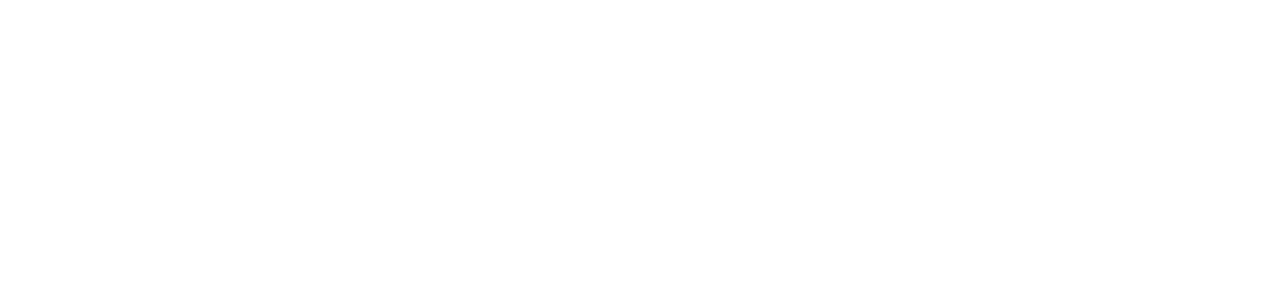
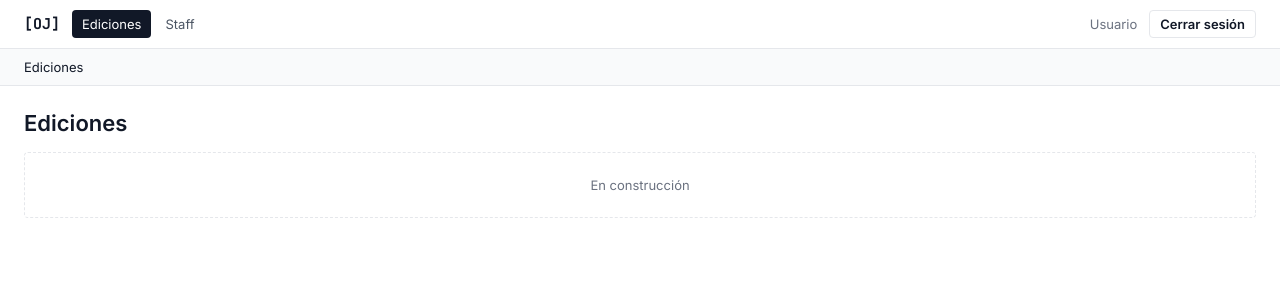
Before and after one commit to LaBoa99/juez-miau, an Angular app in the folder apps/frontend-staff/: page /ediciones in a window 1280 px wide. Before the commit this address led to /. Shown: the top 300 px of the page. Built offline with nearby package versions, Linux system fonts and the light colour scheme.

Commit message:
Shell y rutas

```diff
--- a/apps/frontend-staff/src/app/app.routes.ts
+++ b/apps/frontend-staff/src/app/app.routes.ts
@@ -1,8 +1,29 @@
 import { Routes } from '@angular/router';
 import { LoginStaff } from './login-staff/login-staff';
 import { UiShowcase } from './dev/ui-showcase/ui-showcase';
+import { Shell } from './core/layout/shell.component';
 
 export const routes: Routes = [
-  { path: '', component: LoginStaff },
+  { path: 'login', component: LoginStaff },
   { path: 'dev/ui', component: UiShowcase },
+  {
+    path: '',
+    component: Shell,
+    children: [
+      {
+        path: 'ediciones',
+        loadChildren: () => import('./features/editions/editions.routes').then((m) => m.routes),
+      },
+      {
+        path: 'staff',
+        loadChildren: () => import('./features/staff/staff.routes').then((m) => m.routes),
+      },
+      {
+        path: 'lenguajes',
+        loadChildren: () => import('./features/languages/languages.routes').then((m) => m.routes),
+      },
+      { path: '', redirectTo: 'ediciones', pathMatch: 'full' },
+    ],
+  },
+  { path: '**', redirectTo: 'ediciones' },
 ];
--- /dev/null
+++ b/apps/frontend-staff/src/app/core/layout/header.component.ts
@@ -0,0 +1,71 @@
+import { ChangeDetectionStrategy, Component, input, output } from '@angular/core';
+import { RouterLink, RouterLinkActive } from '@angular/router';
+import { ButtonDirective } from '../../shared/ui/button.directive';
+
+@Component({
+  selector: 'oj-header',
+  changeDetection: ChangeDetectionStrategy.OnPush,
+  imports: [RouterLink, RouterLinkActive, ButtonDirective],
+  template: `
+    <header>
+      <div class="oj-hd__left">
+        <span class="oj-hd__brand">[OJ]</span>
+        <nav aria-label="Principal">
+          <a class="oj-hd__link" routerLink="/ediciones" routerLinkActive="oj-hd__link--active">Ediciones</a>
+          <a class="oj-hd__link" routerLink="/staff" routerLinkActive="oj-hd__link--active">Staff</a>
+        </nav>
+      </div>
+      <div class="oj-hd__right">
+        <span class="oj-hd__user">{{ userName() }}</span>
+        <button ojButton variant="secondary" size="sm" (click)="logout.emit()">Cerrar sesión</button>
+      </div>
+    </header>
+  `,
+  styles: `
+    header {
+      display: flex;
+      flex-wrap: wrap;
+      align-items: center;
+      justify-content: space-between;
+      gap: var(--oj-space-md);
+      min-height: 48px;
+      padding: 0 24px;
+      border-bottom: 1px solid var(--oj-border);
+    }
+    .oj-hd__left,
+    .oj-hd__right {
+      display: flex;
+      align-items: center;
+      gap: var(--oj-space-md);
+    }
+    .oj-hd__brand {
+      font-family: var(--oj-font-mono);
+      font-size: 15px;
+      font-weight: 700;
+      color: var(--oj-text);
+    }
+    nav {
+      display: flex;
+      gap: var(--oj-space-xs);
+    }
+    .oj-hd__link {
+      padding: 6px 10px;
+      border-radius: var(--oj-radius);
+      font-size: 13px;
+      color: var(--oj-neutral);
+      text-decoration: none;
+    }
+    .oj-hd__link--active {
+      background: var(--oj-primary);
+      color: var(--oj-bg);
+    }
+    .oj-hd__user {
+      font-size: 13px;
+      color: var(--oj-text-muted);
+    }
+  `,
+})
+export class Header {
+  readonly userName = input('Usuario');
+  readonly logout = output<void>();
+}
--- /dev/null
+++ b/apps/frontend-staff/src/app/core/layout/shell.component.ts
@@ -0,0 +1,74 @@
+import { ChangeDetectionStrategy, Component, inject } from '@angular/core';
+import { toSignal } from '@angular/core/rxjs-interop';
+import {
+  ActivatedRoute,
+  ActivatedRouteSnapshot,
+  NavigationEnd,
+  Router,
+  RouterOutlet,
+} from '@angular/router';
+import { filter, map, startWith } from 'rxjs';
+import { Header } from './header.component';
+import { Breadcrumb } from '../../shared/ui/breadcrumb.component';
+
+@Component({
+  selector: 'oj-shell',
+  changeDetection: ChangeDetectionStrategy.OnPush,
+  imports: [RouterOutlet, Header, Breadcrumb],
+  template: `
+    <oj-header (logout)="onLogout()" />
+    <div class="oj-sh__crumbs">
+      <oj-breadcrumb [items]="crumbs()" />
+    </div>
+    <main class="oj-sh__main">
+      <router-outlet />
+    </main>
+  `,
+  styles: `
+    :host {
+      display: block;
+    }
+    .oj-sh__crumbs {
+      background: var(--oj-bg-muted);
+      border-bottom: 1px solid var(--oj-border);
+      padding: 10px 24px;
+    }
+    .oj-sh__main {
+      display: block;
+      max-width: 1280px;
+      margin: 0 auto;
+      padding: 24px;
+    }
+  `,
+})
+export class Shell {
+  private readonly router = inject(Router);
+  private readonly route = inject(ActivatedRoute);
+
+  protected readonly crumbs = toSignal(
+    this.router.events.pipe(
+      filter((e) => e instanceof NavigationEnd),
+      startWith(null),
+      map(() => this.buildCrumbs()),
+    ),
+    { initialValue: [] as { label: string; link: string }[] },
+  );
+
+  protected onLogout() {
+    this.router.navigate(['/login']);
+  }
+
+  private buildCrumbs() {
+    const crumbs: { label: string; link: string }[] = [];
+    let node: ActivatedRouteSnapshot | null = this.route.root.snapshot;
+    let url = '';
+    while (node) {
+      const seg = node.url.map((s) => s.path).join('/');
+      if (seg) url += '/' + seg;
+      const label = node.data['breadcrumb'] as string | undefined;
+      if (label) crumbs.push({ label, link: url });
+      node = node.firstChild;
+    }
+    return crumbs;
+  }
+}
--- /dev/null
+++ b/apps/frontend-staff/src/app/features/editions/editions.routes.ts
@@ -0,0 +1,6 @@
+import { Routes } from '@angular/router';
+import { EditionsPlaceholder } from './pages/editions-placeholder.component';
+
+export const routes: Routes = [
+  { path: '', component: EditionsPlaceholder, data: { breadcrumb: 'Ediciones' } },
+];
--- /dev/null
+++ b/apps/frontend-staff/src/app/features/editions/pages/editions-placeholder.component.ts
@@ -0,0 +1,21 @@
+import { ChangeDetectionStrategy, Component } from '@angular/core';
+import { PageHeader } from '../../../shared/ui/page-header.component';
+import { EmptyState } from '../../../shared/ui/empty-state.component';
+
+@Component({
+  selector: 'oj-editions-placeholder',
+  changeDetection: ChangeDetectionStrategy.OnPush,
+  imports: [PageHeader, EmptyState],
+  template: `
+    <oj-page-header title="Ediciones" />
+    <oj-empty-state message="En construcción" />
+  `,
+  styles: `
+    :host {
+      display: flex;
+      flex-direction: column;
+      gap: var(--oj-space-lg);
+    }
+  `,
+})
+export class EditionsPlaceholder {}
--- /dev/null
+++ b/apps/frontend-staff/src/app/features/languages/languages.routes.ts
@@ -0,0 +1,6 @@
+import { Routes } from '@angular/router';
+import { LanguagesPlaceholder } from './pages/languages-placeholder.component';
+
+export const routes: Routes = [
+  { path: '', component: LanguagesPlaceholder, data: { breadcrumb: 'Lenguajes' } },
+];
--- /dev/null
+++ b/apps/frontend-staff/src/app/features/languages/pages/languages-placeholder.component.ts
@@ -0,0 +1,21 @@
+import { ChangeDetectionStrategy, Component } from '@angular/core';
+import { PageHeader } from '../../../shared/ui/page-header.component';
+import { EmptyState } from '../../../shared/ui/empty-state.component';
+
+@Component({
+  selector: 'oj-languages-placeholder',
+  changeDetection: ChangeDetectionStrategy.OnPush,
+  imports: [PageHeader, EmptyState],
+  template: `
+    <oj-page-header title="Lenguajes" />
+    <oj-empty-state message="En construcción" />
+  `,
+  styles: `
+    :host {
+      display: flex;
+      flex-direction: column;
+      gap: var(--oj-space-lg);
+    }
+  `,
+})
+export class LanguagesPlaceholder {}
--- /dev/null
+++ b/apps/frontend-staff/src/app/features/staff/pages/staff-placeholder.component.ts
@@ -0,0 +1,21 @@
+import { ChangeDetectionStrategy, Component } from '@angular/core';
+import { PageHeader } from '../../../shared/ui/page-header.component';
+import { EmptyState } from '../../../shared/ui/empty-state.component';
+
+@Component({
+  selector: 'oj-staff-placeholder',
+  changeDetection: ChangeDetectionStrategy.OnPush,
+  imports: [PageHeader, EmptyState],
+  template: `
+    <oj-page-header title="Staff" />
+    <oj-empty-state message="En construcción" />
+  `,
+  styles: `
+    :host {
+      display: flex;
+      flex-direction: column;
+      gap: var(--oj-space-lg);
+    }
+  `,
+})
+export class StaffPlaceholder {}
--- /dev/null
+++ b/apps/frontend-staff/src/app/features/staff/staff.routes.ts
@@ -0,0 +1,6 @@
+import { Routes } from '@angular/router';
+import { StaffPlaceholder } from './pages/staff-placeholder.component';
+
+export const routes: Routes = [
+  { path: '', component: StaffPlaceholder, data: { breadcrumb: 'Staff' } },
+];
```
